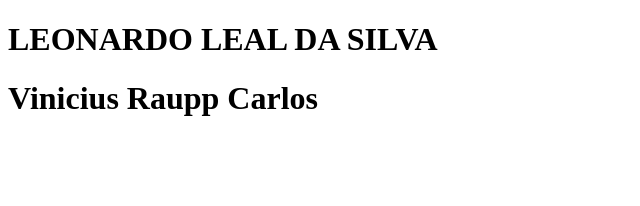
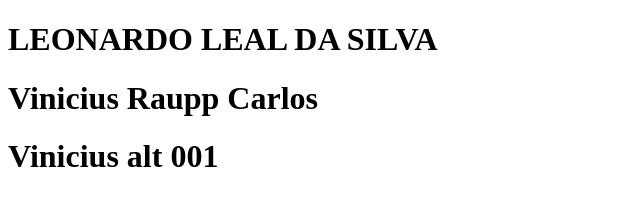
Before and after one commit to leozinleal/TrabalhoGrupo, a plain HTML site: page index.html in a window 1280 px wide. Shown: the whole page, without its empty margins (0-640 px from the left). Drawn offline with Linux system fonts and the light colour scheme.

Commit message:
Update index.html

```diff
--- a/index.html
+++ b/index.html
@@ -9,5 +9,6 @@
 <body>
   <h1>LEONARDO LEAL DA SILVA</h1>
   <h1>Vinicius Raupp Carlos</h1>
+  <h1>Vinicius alt 001</h1>
 </body>
 </html>
```
